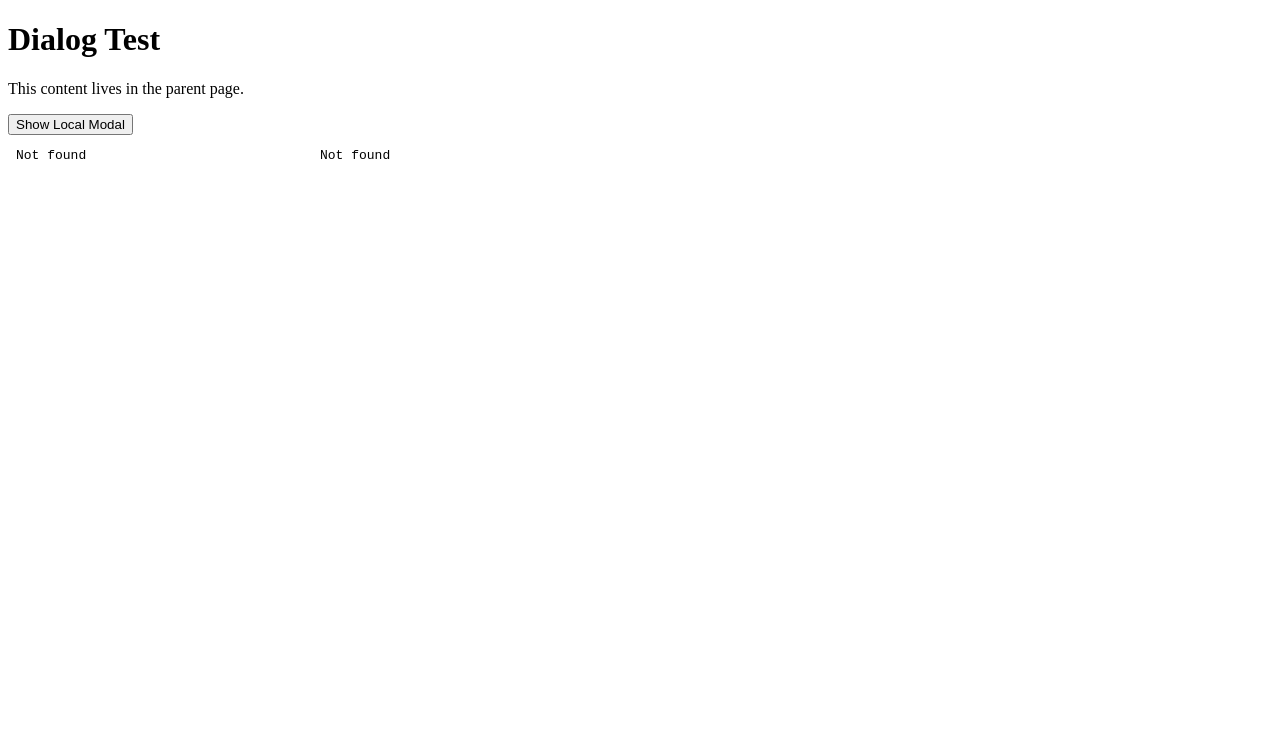
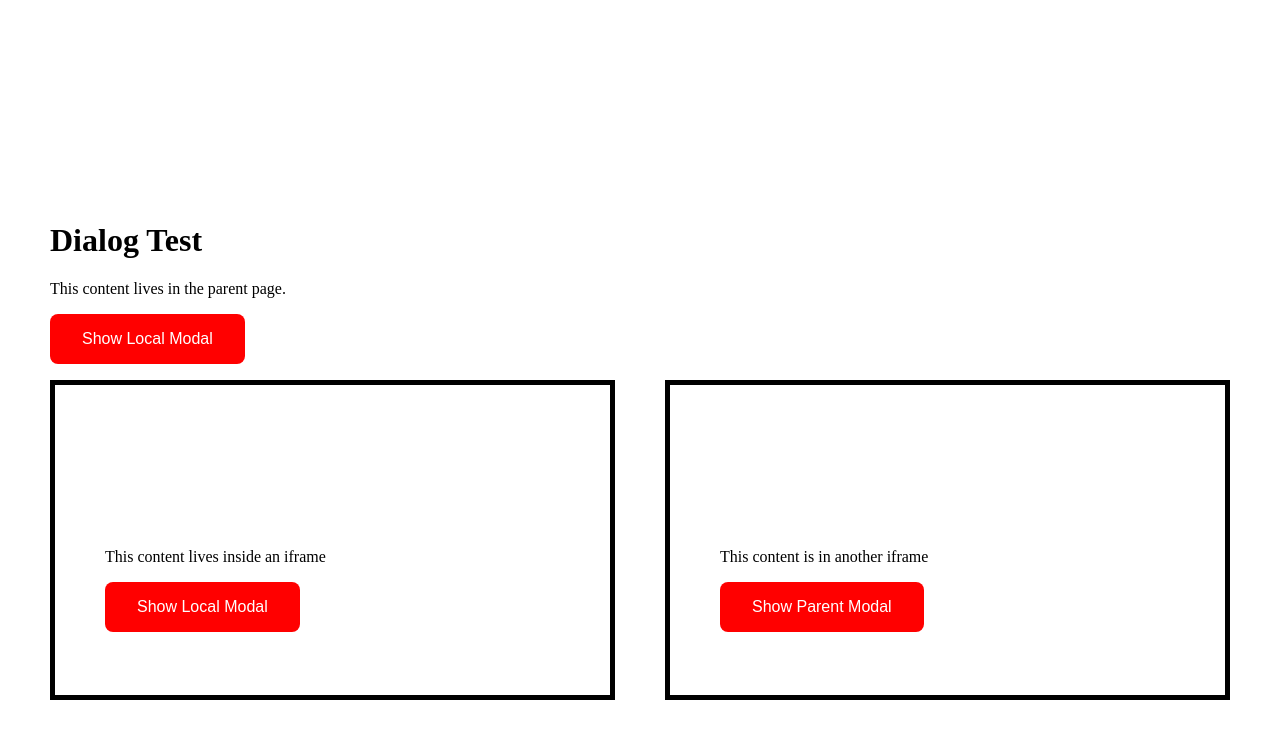
Before and after one commit to axelvaldez/dialog-test, a plain HTML site: page index.html in a window 1280 px wide. Drawn offline with Linux system fonts and the light colour scheme; the site is published under a folder, as on GitHub Pages, so addresses that start at the root find nothing.

Commit message:
change refs

```diff
--- a/iframed-1.html
+++ b/iframed-1.html
@@ -4,7 +4,7 @@
     <meta charset="UTF-8" />
     <meta name="viewport" content="width=device-width, initial-scale=1.0" />
     <title>Iframed 1</title>
-    <link rel="stylesheet" href="/style.css" />
+    <link rel="stylesheet" href="style.css" />
   </head>
   <body>
     <p>This content lives inside an iframe</p>
--- a/iframed-2.html
+++ b/iframed-2.html
@@ -4,7 +4,7 @@
     <meta charset="UTF-8" />
     <meta name="viewport" content="width=device-width, initial-scale=1.0" />
     <title>Iframed 2</title>
-    <link rel="stylesheet" href="/style.css" />
+    <link rel="stylesheet" href="style.css" />
   </head>
   <body>
     <p>This content is in another iframe</p>
--- a/index.html
+++ b/index.html
@@ -4,7 +4,7 @@
     <meta charset="UTF-8" />
     <meta name="viewport" content="width=device-width, initial-scale=1.0" />
     <title>Dialog Test</title>
-    <link rel="stylesheet" href="/style.css" />
+    <link rel="stylesheet" href="style.css" />
   </head>
   <body>
     <h1>Dialog Test</h1>
@@ -17,8 +17,8 @@
     <button>Show Local Modal</button>
 
     <div class="iframes">
-      <iframe src="/iframed-1.html" frameborder="0"></iframe>
-      <iframe src="/iframed-2.html" frameborder="0"></iframe>
+      <iframe src="iframed-1.html" frameborder="0"></iframe>
+      <iframe src="iframed-2.html" frameborder="0"></iframe>
     </div>
 
     <script>
```
